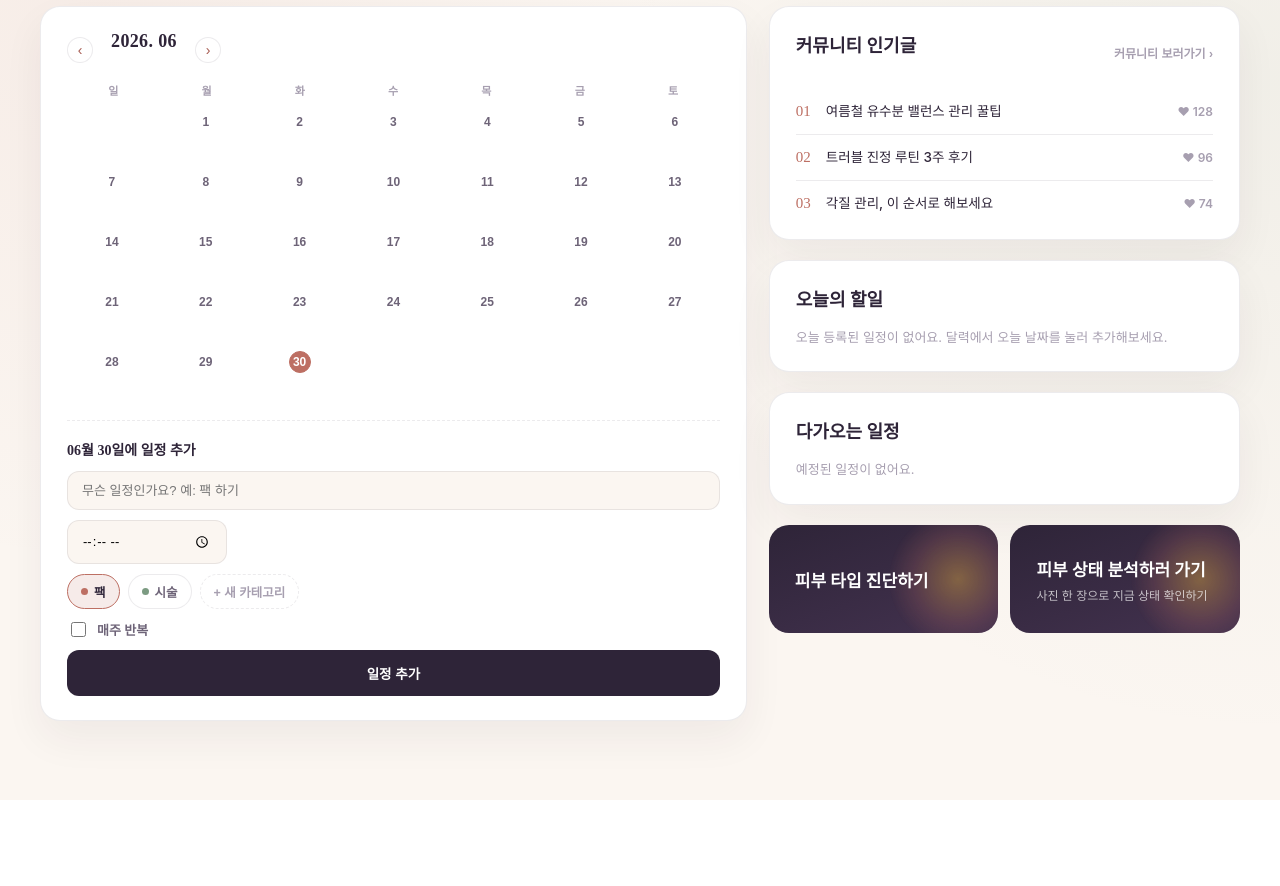
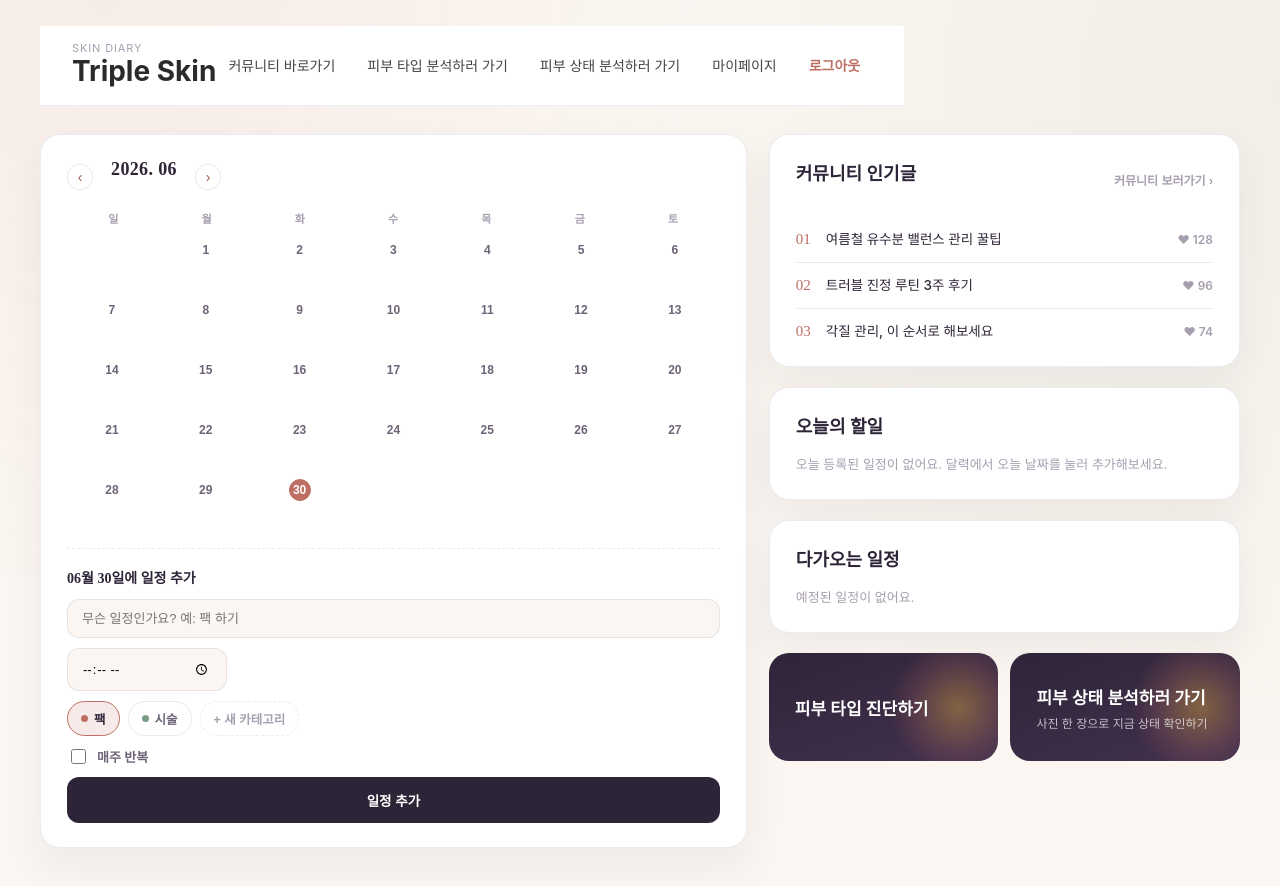
Before and after one commit to seongjun5517/PKNU__Last_Project, a React (Create React App) app in the folder frontend/: page /main in a window 1280 px wide. Shown: the top 886 px of the page. Before the commit the page ends 800 px from the top, so only its background shows below. Built offline with nearby package versions, Linux system fonts and the light colour scheme; a web font is replaced by a local one.

Commit message:
오전 최종

```diff
--- a/frontend/src/pages/MainPage.js
+++ b/frontend/src/pages/MainPage.js
@@ -3,6 +3,7 @@ import { Link, useNavigate } from "react-router-dom";
 import "./MainPage.css";
 import { setCalInsert } from "../springApi/CalendarSpringBootApi";
 import { getCalList } from "../springApi/CalendarSpringBootApi"; // 2. get 함수 임포트 가정
+import Header from "../components/Header";
 
 import { useEffect } from "react";
 
@@ -260,8 +261,9 @@ function MainPage() {
 
   return (
     <div className="main_app">
-      {/* <header className="main_header">
-        <div>
+      <header className="main_header">
+        <Header/>
+        {/* <div>
           <p className="main_eyebrow">SKIN DIARY</p>
           <p className="main_logo">Triple Skin</p>
         </div>
@@ -271,8 +273,9 @@ function MainPage() {
           onClick={() => navigate("/mypage")}
         >
           마이페이지
-        </button>
-      </header> */}
+        </button> */}
+      </header>
+
 
       <div className="main_grid">
         {/* 좌측: 달력 + 오늘의 할일 */}
```
Also changed, not shown: 2 other files (tests, documents, lock files or other folders).
